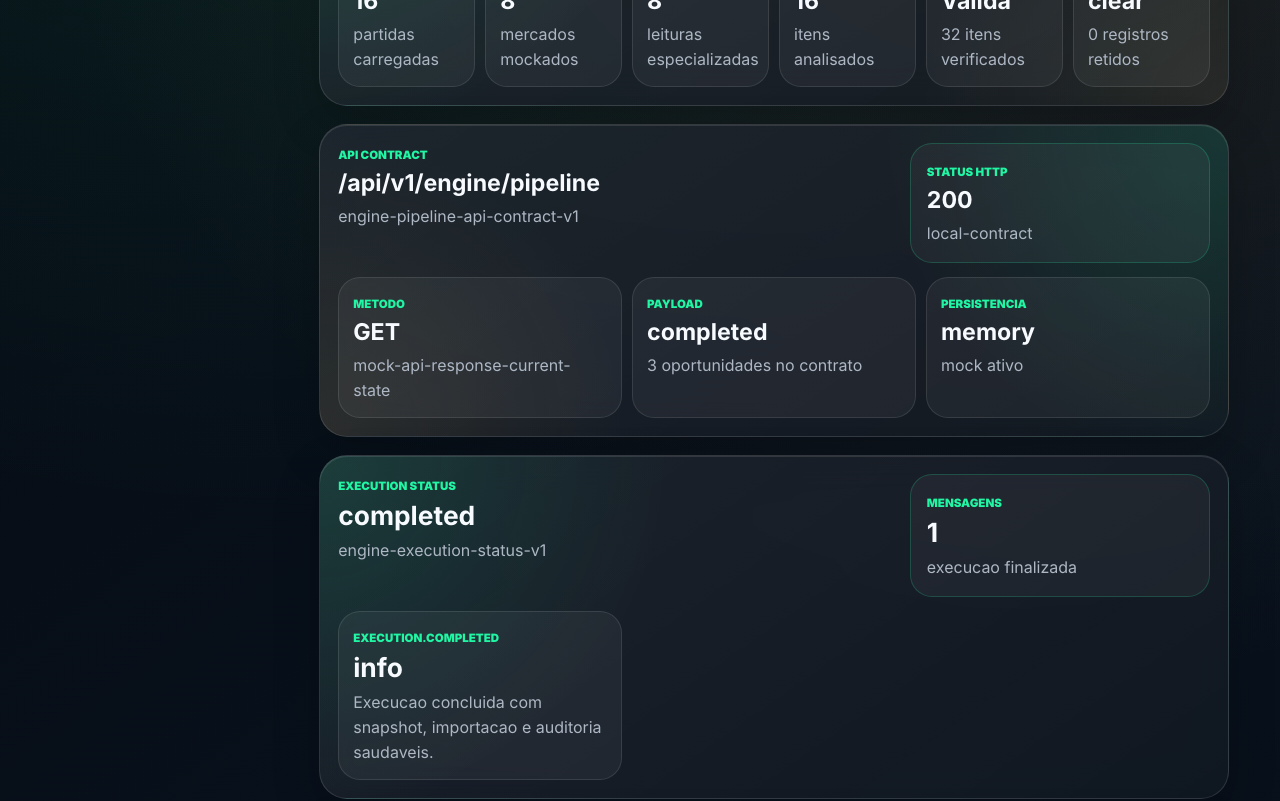
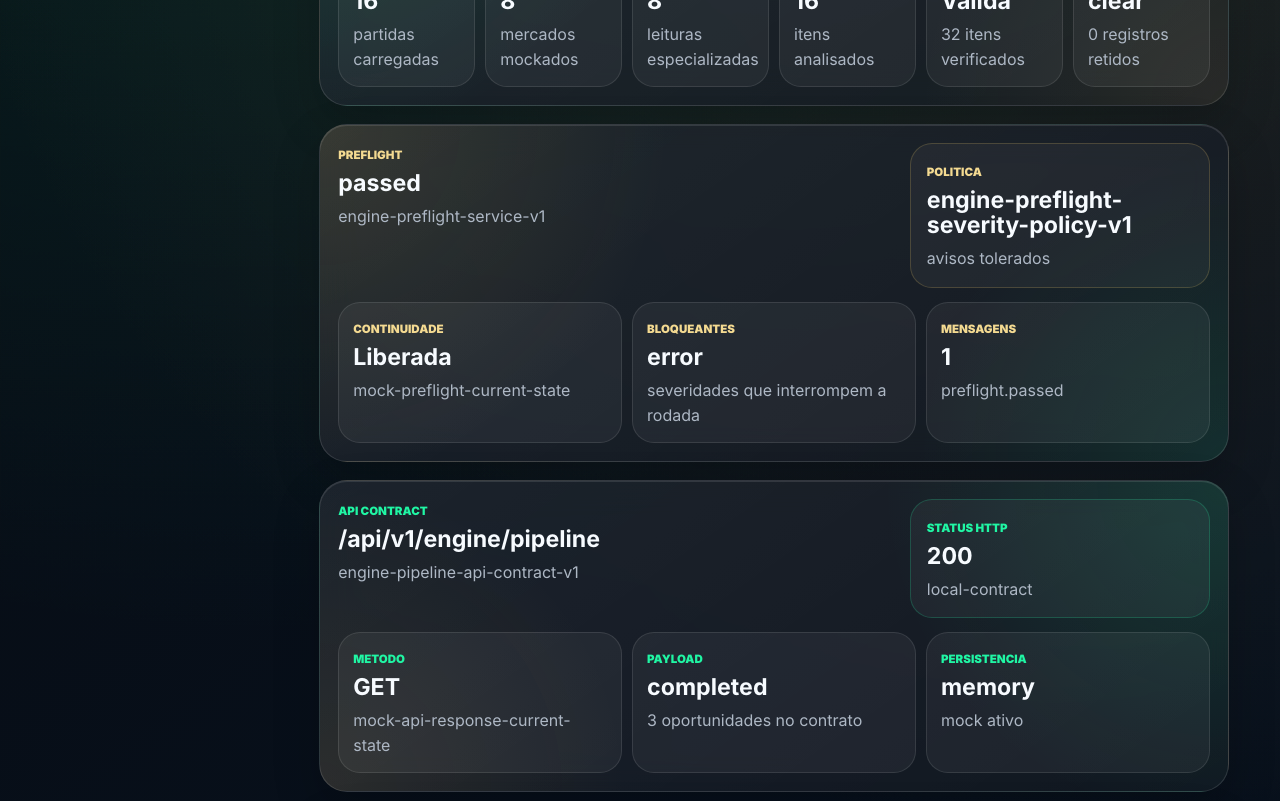
Before and after one commit to duqueroleta/DuqueSports-Codex, a React (Vite) app: page /dados in a window 1280 px wide. Shown: the part 1140-1941 px from the top of the page. Built offline with nearby package versions, Linux system fonts and the light colour scheme.

Commit message:
Expose preflight summary in data page

```diff
--- a/src/engine/core/contracts.js
+++ b/src/engine/core/contracts.js
@@ -41,6 +41,6 @@
  * @property {string[]} explanation
  */
 
-const ENGINE_VERSION = 'duque-score-engine-v1.phase-30';
+const ENGINE_VERSION = 'duque-score-engine-v1.phase-31';
 
 export { ENGINE_VERSION };
--- a/src/pages/DataPage.jsx
+++ b/src/pages/DataPage.jsx
@@ -70,6 +70,7 @@ function DataPage() {
   const auditLog = engineExecution?.auditLog ?? null;
   const executionStatus = engineExecution?.executionStatus ?? null;
   const executiveReport = engineExecution?.executiveReport ?? null;
+  const preflight = engineExecution?.preflight ?? null;
   const apiResponse = engineExecution?.apiResponse ?? null;
   const dataSource = engineExecution?.dataSource ?? null;
   const filteredSources = sources.filter((source) => itemMatchesSearch(source, searchTerm));
@@ -173,6 +174,41 @@ function DataPage() {
               <span>Quarentena</span>
               <strong>{dataSource.quarantine.status}</strong>
               <p>{dataSource.quarantine.rejectedItems} registros retidos</p>
+            </article>
+          </div>
+        </section>
+      ) : null}
+
+      {preflight ? (
+        <section className="engine-preflight-panel" aria-label="Resumo de preflight do engine">
+          <div className="engine-preflight-header">
+            <div>
+              <span>Preflight</span>
+              <strong>{preflight.status}</strong>
+              <p>{preflight.model}</p>
+            </div>
+            <aside>
+              <span>Politica</span>
+              <strong>{preflight.severityPolicy.model}</strong>
+              <p>{preflight.severityPolicy.toleratesWarnings ? 'avisos tolerados' : 'avisos bloqueantes'}</p>
+            </aside>
+          </div>
+
+          <div className="engine-preflight-grid">
+            <article>
+              <span>Continuidade</span>
+              <strong>{preflight.shouldContinue ? 'Liberada' : 'Bloqueada'}</strong>
+              <p>{preflight.checkedAt}</p>
+            </article>
+            <article>
+              <span>Bloqueantes</span>
+              <strong>{preflight.severityPolicy.blockingSeverities.join(', ')}</strong>
+              <p>severidades que interrompem a rodada</p>
+            </article>
+            <article>
+              <span>Mensagens</span>
+              <strong>{preflight.messages.length}</strong>
+              <p>{preflight.messages[0]?.code ?? 'sem eventos'}</p>
             </article>
           </div>
         </section>
--- a/src/styles/page-data.css
+++ b/src/styles/page-data.css
@@ -21,6 +21,7 @@
 .engine-audit-panel,
 .engine-status-panel,
 .engine-report-panel,
+.engine-preflight-panel,
 .engine-api-panel,
 .engine-data-adapter-panel {
   border: 1px solid var(--color-line);
@@ -203,6 +204,70 @@
 }
 
 .engine-report-grid article {
+  min-width: 0;
+  padding: 14px;
+  border: 1px solid rgba(255, 255, 255, 0.1);
+  border-radius: var(--radius-lg);
+  background: rgba(255, 255, 255, 0.05);
+}
+
+.engine-preflight-panel {
+  width: min(1240px, 100%);
+  margin: 18px auto 0;
+  padding: 18px;
+  border-radius: var(--radius-xl);
+  background:
+    radial-gradient(circle at top left, rgba(217, 180, 91, 0.14), transparent 36%),
+    radial-gradient(circle at bottom right, rgba(32, 246, 164, 0.1), transparent 32%),
+    linear-gradient(145deg, rgba(255, 255, 255, 0.075), rgba(255, 255, 255, 0.025)),
+    rgba(12, 18, 28, 0.72);
+}
+
+.engine-preflight-header {
+  display: grid;
+  grid-template-columns: minmax(0, 1fr) minmax(220px, 300px);
+  gap: 16px;
+  align-items: stretch;
+  margin-bottom: 14px;
+}
+
+.engine-preflight-header aside {
+  min-width: 0;
+  padding: 16px;
+  border: 1px solid rgba(217, 180, 91, 0.22);
+  border-radius: var(--radius-lg);
+  background: rgba(255, 255, 255, 0.045);
+}
+
+.engine-preflight-panel span {
+  color: var(--color-gold-soft);
+  font-size: 0.72rem;
+  font-weight: 950;
+  text-transform: uppercase;
+}
+
+.engine-preflight-panel strong {
+  display: block;
+  margin-top: 8px;
+  color: var(--color-white);
+  font-size: clamp(1.05rem, 1.9vw, 1.45rem);
+  line-height: 1.08;
+  overflow-wrap: anywhere;
+}
+
+.engine-preflight-panel p {
+  margin: 8px 0 0;
+  color: #aeb8c5;
+  line-height: 1.55;
+}
+
+.engine-preflight-grid {
+  display: grid;
+  grid-template-columns: repeat(3, minmax(0, 1fr));
+  gap: 10px;
+}
+
+.engine-preflight-grid article {
   min-width: 0;
   padding: 14px;
   border: 1px solid rgba(255, 255, 255, 0.1);
@@ -674,6 +739,8 @@
   .engine-status-grid,
   .engine-report-header,
   .engine-report-grid,
+  .engine-preflight-header,
+  .engine-preflight-grid,
   .engine-api-header,
   .engine-api-grid,
   .engine-data-adapter-header,
```
Also changed, not shown: 2 other files (tests, documents, lock files or other folders).
